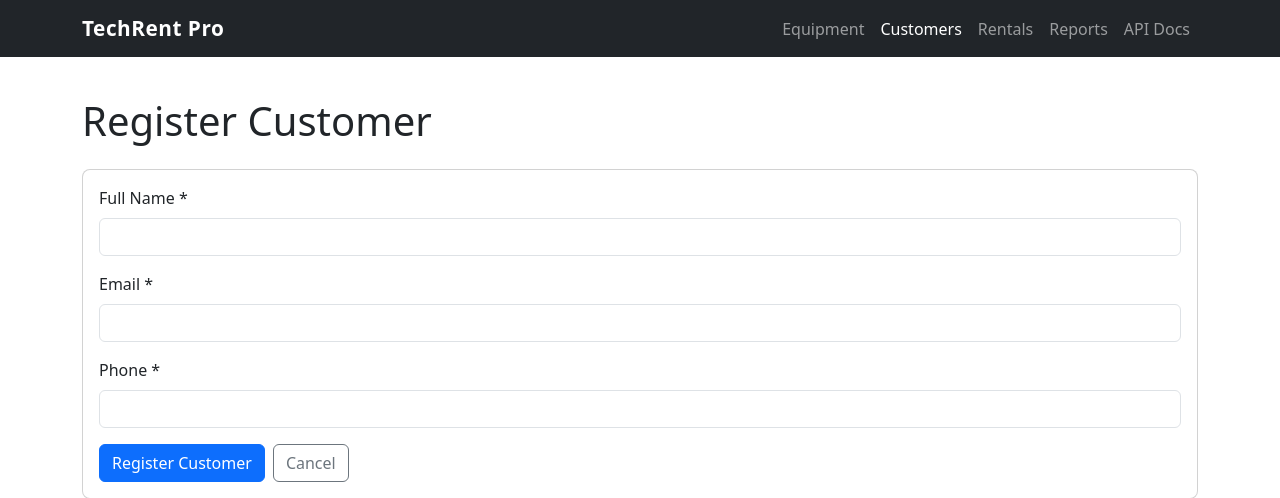
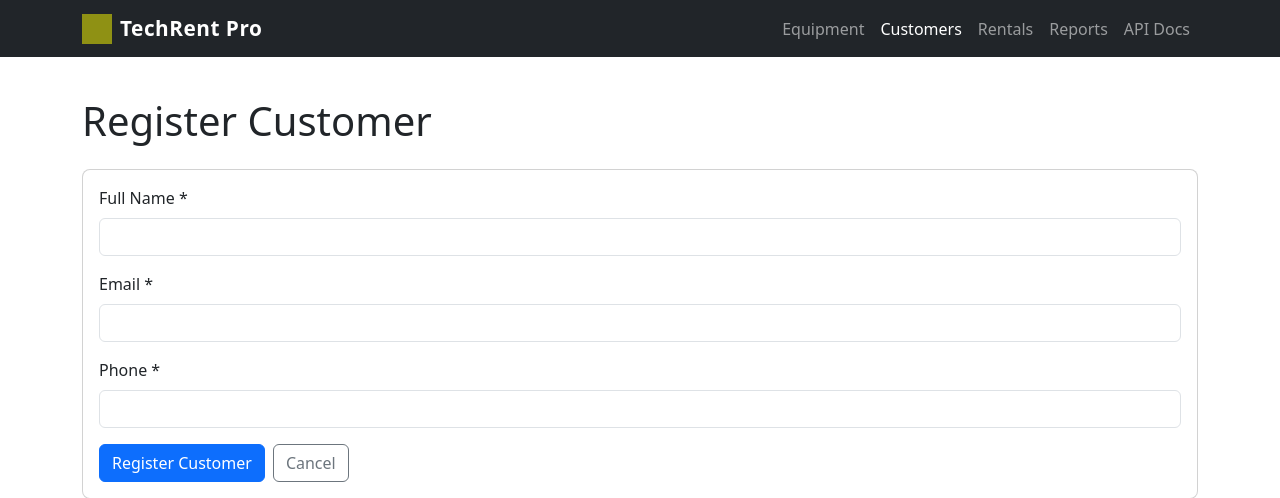
Before and after one commit to TalKraus/web, a Flask app: page /customers/new in a window 1280 px wide. Shown: the top 498 px of the page. Run offline with Flask 3, Linux system fonts and the light colour scheme.

Commit message:
feat: add logo to navbar
Display logo.png in the navigation bar next to the brand
name, as required by the assignment spec.

```diff
--- a/templates/base.html
+++ b/templates/base.html
@@ -16,7 +16,12 @@
     <!-- NAVBAR -->
     <nav class="navbar navbar-expand-lg navbar-dark bg-dark">
         <div class="container">
-            <a class="navbar-brand" href="{{ url_for('dashboard') }}">
+            <a class="navbar-brand d-flex align-items-center"
+               href="{{ url_for('dashboard') }}">
+                <img src="{{ url_for('static', filename='img/logo.png') }}"
+                     alt="TechRent Pro Logo"
+                     height="30"
+                     class="me-2">
                 TechRent Pro
             </a>
             <button class="navbar-toggler" type="button"
```
